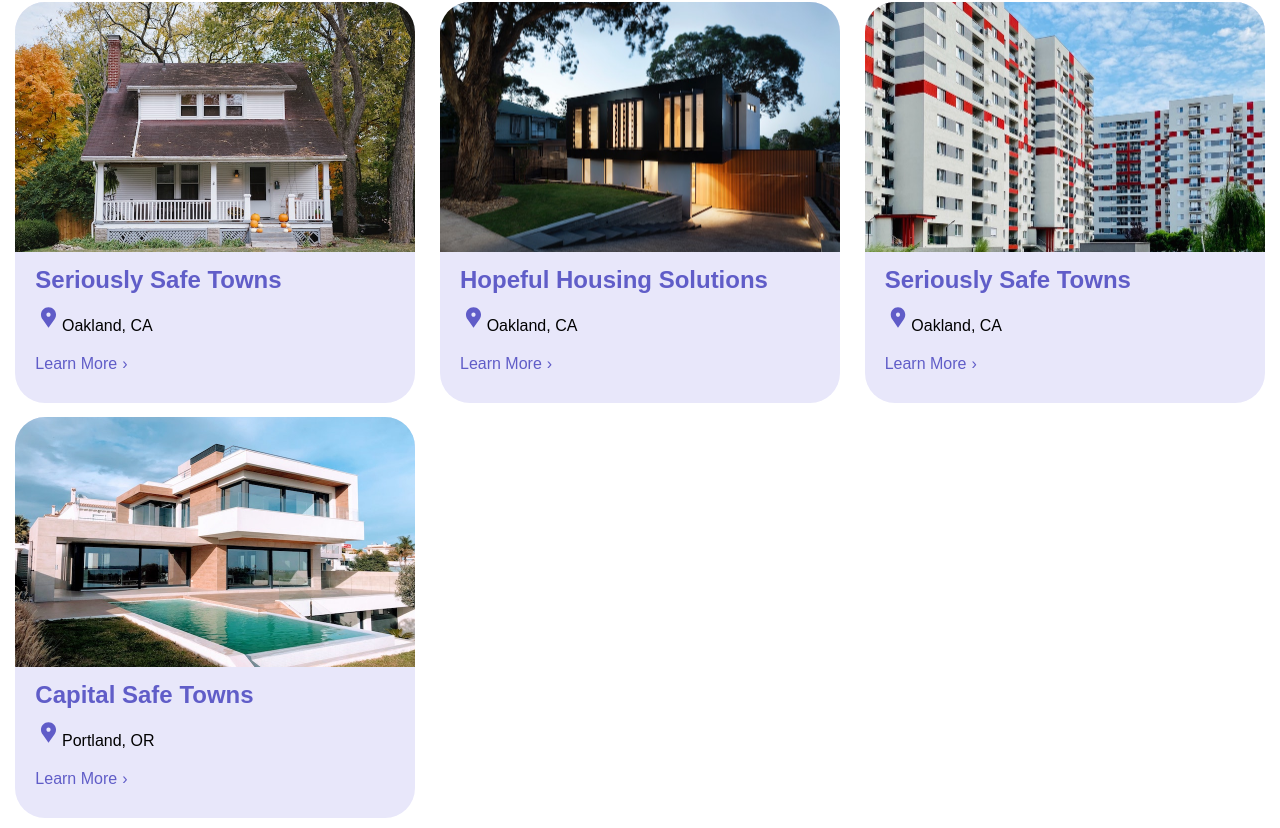
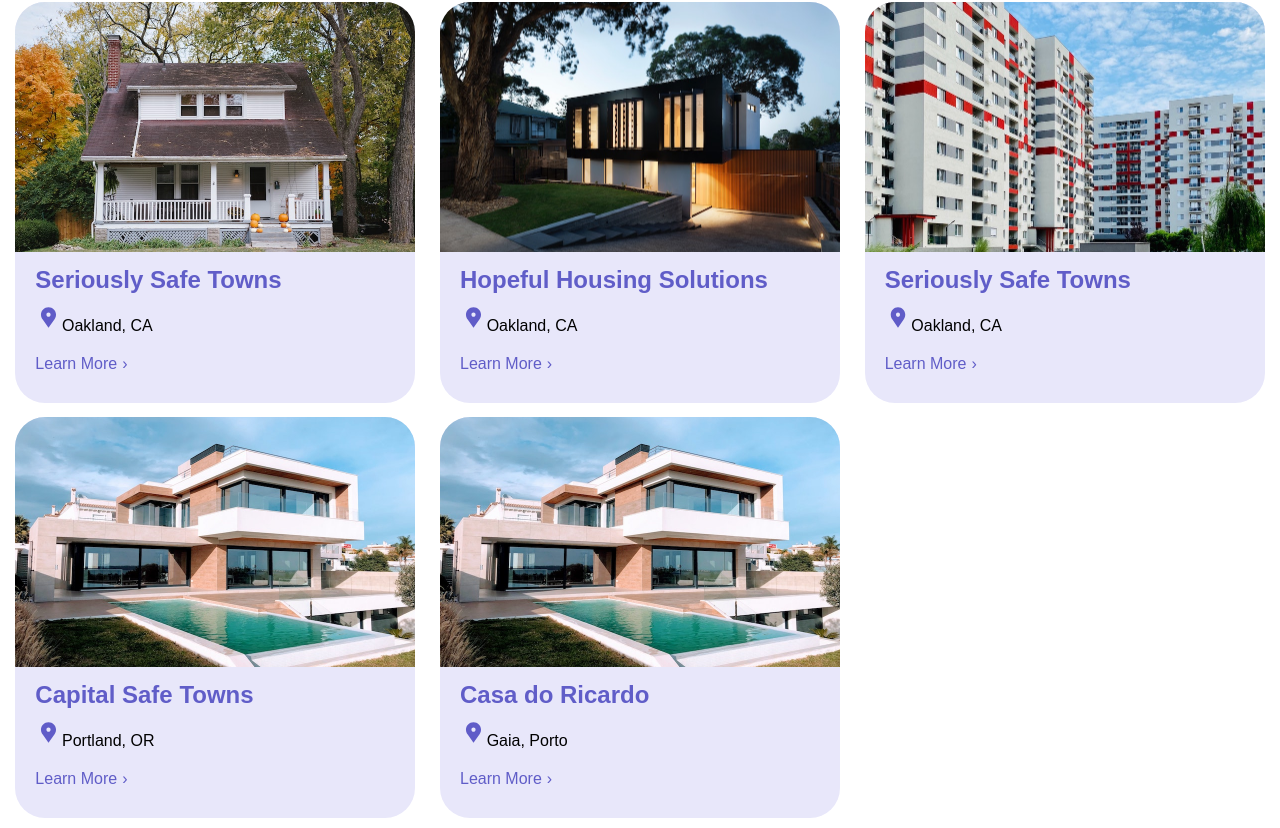
Before and after one commit to ricneves/homes-app, an Angular app: page / in a window 1280 px wide. Shown: the part 1004-1832 px from the top of the page. Built offline with nearby package versions, Linux system fonts and the light colour scheme; data requests are answered from the project's data file.

Commit message:
db.json getHousingLocationById

```diff
--- /dev/null
+++ b/db.json
@@ -0,0 +1,114 @@
+{
+    "locations": [
+        {
+            "id": 0,
+            "name": "Acme Fresh Start Housing",
+            "city": "Chicago",
+            "state": "IL",
+            "photo": "/assets/bernard-hermant-CLKGGwIBTaY-unsplash.jpg",
+            "availableUnits": 4,
+            "wifi": true,
+            "laundry": true
+        },
+        {
+            "id": 1,
+            "name": "A113 Transitional Housing",
+            "city": "Santa Monica",
+            "state": "CA",
+            "photo": "/assets/brandon-griggs-wR11KBaB86U-unsplash.jpg",
+            "availableUnits": 0,
+            "wifi": false,
+            "laundry": true
+        },
+        {
+            "id": 2,
+            "name": "Warm Beds Housing Support",
+            "city": "Juneau",
+            "state": "AK",
+            "photo": "/assets/i-do-nothing-but-love-lAyXdl1-Wmc-unsplash.jpg",
+            "availableUnits": 1,
+            "wifi": false,
+            "laundry": false
+        },
+        {
+            "id": 3,
+            "name": "Homesteady Housing",
+            "city": "Chicago",
+            "state": "IL",
+            "photo": "/assets/ian-macdonald-W8z6aiwfi1E-unsplash.jpg",
+            "availableUnits": 1,
+            "wifi": true,
+            "laundry": false
+        },
+        {
+            "id": 4,
+            "name": "Happy Homes Group",
+            "city": "Gary",
+            "state": "IN",
+            "photo": "/assets/krzysztof-hepner-978RAXoXnH4-unsplash.jpg",
+            "availableUnits": 1,
+            "wifi": true,
+            "laundry": false
+        },
+        {
+            "id": 5,
+            "name": "Hopeful Apartment Group",
+            "city": "Oakland",
+            "state": "CA",
+            "photo": "/assets/r-architecture-JvQ0Q5IkeMM-unsplash.jpg",
+            "availableUnits": 2,
+            "wifi": true,
+            "laundry": true
+        },
+        {
+            "id": 6,
+            "name": "Seriously Safe Towns",
+            "city": "Oakland",
+            "state": "CA",
+            "photo": "/assets/phil-hearing-IYfp2Ixe9nM-unsplash.jpg",
+            "availableUnits": 5,
+            "wifi": true,
+            "laundry": true
+        },
+        {
+            "id": 7,
+            "name": "Hopeful Housing Solutions",
+            "city": "Oakland",
+            "state": "CA",
+            "photo": "/assets/r-architecture-GGupkreKwxA-unsplash.jpg",
+            "availableUnits": 2,
+            "wifi": true,
+            "laundry": true
+        },
+        {
+            "id": 8,
+            "name": "Seriously Safe Towns",
+            "city": "Oakland",
+            "state": "CA",
+            "photo": "/assets/saru-robert-9rP3mxf8qWI-unsplash.jpg",
+            "availableUnits": 10,
+            "wifi": false,
+            "laundry": false
+        },
+        {
+            "id": 9,
+            "name": "Capital Safe Towns",
+            "city": "Portland",
+            "state": "OR",
+            "photo": "/assets/webaliser-_TPTXZd9mOo-unsplash.jpg",
+            "availableUnits": 6,
+            "wifi": true,
+            "laundry": true
+        },
+        {
+            "id": 10,
+            "name": "Casa do Ricardo",
+            "city": "Gaia",
+            "state": "Porto",
+            "photo": "/assets/webaliser-_TPTXZd9mOo-unsplash.jpg",
+            "availableUnits": 5,
+            "wifi": true,
+            "laundry": false
+        }
+    ]
+}
--- a/src/app/details/details.component.ts
+++ b/src/app/details/details.component.ts
@@ -56,7 +56,10 @@ export class DetailsComponent {
 
   constructor() {
     const housingLocationId = Number(this.route.snapshot.params['id']);
-    this.housingLocation = this.housingService.getHousingLocationById(housingLocationId);
+
+    this.housingService.getHousingLocationById(housingLocationId).then(housingLocation => {
+      this.housingLocation = housingLocation;
+    });
   }
 
   submitApplication() {
--- a/src/app/home/home.component.ts
+++ b/src/app/home/home.component.ts
@@ -26,6 +26,9 @@ export class HomeComponent {
   housingService: HousingService = inject(HousingService);
 
   constructor() {
-    this.housingLocationList = this.housingService.getAllHousingLocations();
+    this.housingService.getAllHousingLocations().then((housingLocationList: HousingLocation[]) => {
+      this.housingLocationList = housingLocationList;
+    });
   }
+
 }
--- a/src/app/housing.service.ts
+++ b/src/app/housing.service.ts
@@ -5,117 +5,18 @@ import { HousingLocation } from './housing-location';
   providedIn: 'root'
 })
 export class HousingService {
-  protected housingLocationList: HousingLocation[] = [
-    {
-      id: 0,
-      name: 'Acme Fresh Start Housing',
-      city: 'Chicago',
-      state: 'IL',
-      photo: '/assets/bernard-hermant-CLKGGwIBTaY-unsplash.jpg',
-      availableUnits: 4,
-      wifi: true,
-      laundry: true
-    },
-    {
-      id: 1,
-      name: 'A113 Transitional Housing',
-      city: 'Santa Monica',
-      state: 'CA',
-      photo: '/assets/brandon-griggs-wR11KBaB86U-unsplash.jpg',
-      availableUnits: 0,
-      wifi: false,
-      laundry: true
-    },
-    {
-      id: 2,
-      name: 'Warm Beds Housing Support',
-      city: 'Juneau',
-      state: 'AK',
-      photo: '/assets/i-do-nothing-but-love-lAyXdl1-Wmc-unsplash.jpg',
-      availableUnits: 1,
-      wifi: false,
-      laundry: false
-    },
-    {
-      id: 3,
-      name: 'Homesteady Housing',
-      city: 'Chicago',
-      state: 'IL',
-      photo: '/assets/ian-macdonald-W8z6aiwfi1E-unsplash.jpg',
-      availableUnits: 1,
-      wifi: true,
-      laundry: false
-    },
-    {
-      id: 4,
-      name: 'Happy Homes Group',
-      city: 'Gary',
-      state: 'IN',
-      photo: '/assets/krzysztof-hepner-978RAXoXnH4-unsplash.jpg',
-      availableUnits: 1,
-      wifi: true,
-      laundry: false
-    },
-    {
-      id: 5,
-      name: 'Hopeful Apartment Group',
-      city: 'Oakland',
-      state: 'CA',
-      photo: '/assets/r-architecture-JvQ0Q5IkeMM-unsplash.jpg',
-      availableUnits: 2,
-      wifi: true,
-      laundry: true
-    },
-    {
-      id: 6,
-      name: 'Seriously Safe Towns',
-      city: 'Oakland',
-      state: 'CA',
-      photo: '/assets/phil-hearing-IYfp2Ixe9nM-unsplash.jpg',
-      availableUnits: 5,
-      wifi: true,
-      laundry: true
-    },
-    {
-      id: 7,
-      name: 'Hopeful Housing Solutions',
-      city: 'Oakland',
-      state: 'CA',
-      photo: '/assets/r-architecture-GGupkreKwxA-unsplash.jpg',
-      availableUnits: 2,
-      wifi: true,
-      laundry: true
-    },
-    {
-      id: 8,
-      name: 'Seriously Safe Towns',
-      city: 'Oakland',
-      state: 'CA',
-      photo: '/assets/saru-robert-9rP3mxf8qWI-unsplash.jpg',
-      availableUnits: 10,
-      wifi: false,
-      laundry: false
-    },
-    {
-      id: 9,
-      name: 'Capital Safe Towns',
-      city: 'Portland',
-      state: 'OR',
-      photo: '/assets/webaliser-_TPTXZd9mOo-unsplash.jpg',
-      availableUnits: 6,
-      wifi: true,
-      laundry: true
-    }
-  ]
+  url = 'http://localhost:3000/locations';
 
   constructor() { }
 
-  getAllHousingLocations(): HousingLocation[] {
-    return this.housingLocationList;
+  async getAllHousingLocations(): Promise<HousingLocation[]> {
+    const data = await fetch(this.url);
+    return await data.json() ?? [];
   }
 
-  getHousingLocationById(id: Number): HousingLocation | undefined {
-    return this.housingLocationList.find(housingLocation => housingLocation.id === id);
+  async getHousingLocationById(id: Number): Promise<HousingLocation | undefined> {
+    const data = await fetch(`${this.url}/${id}`);
+    return await data.json() ?? [];
   }
 
   submitApplication(firstName: string, lastName: string, email: string) {
```
